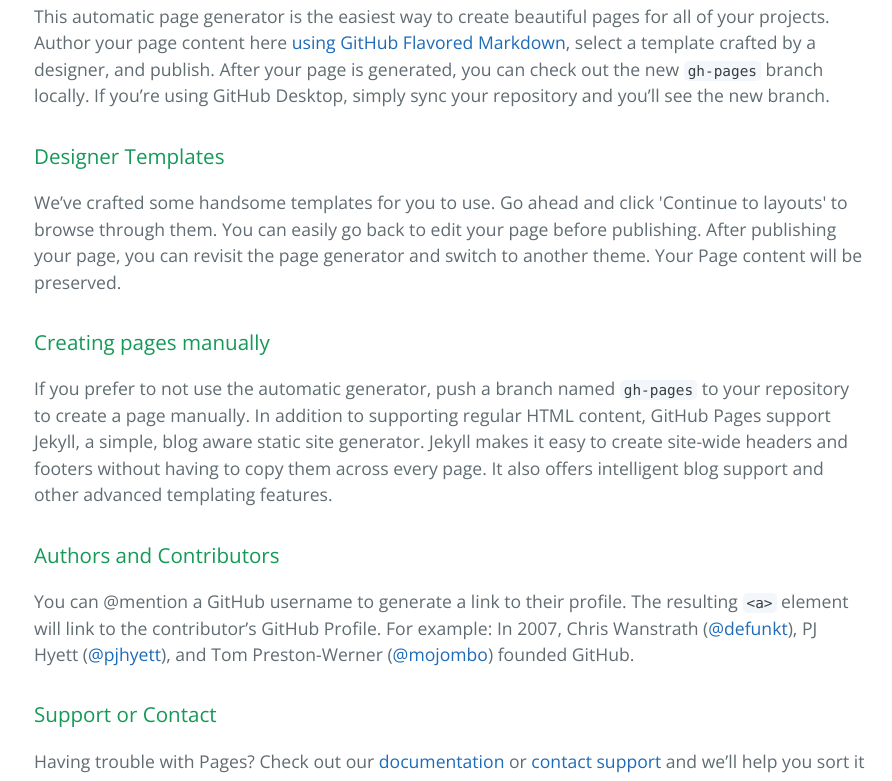
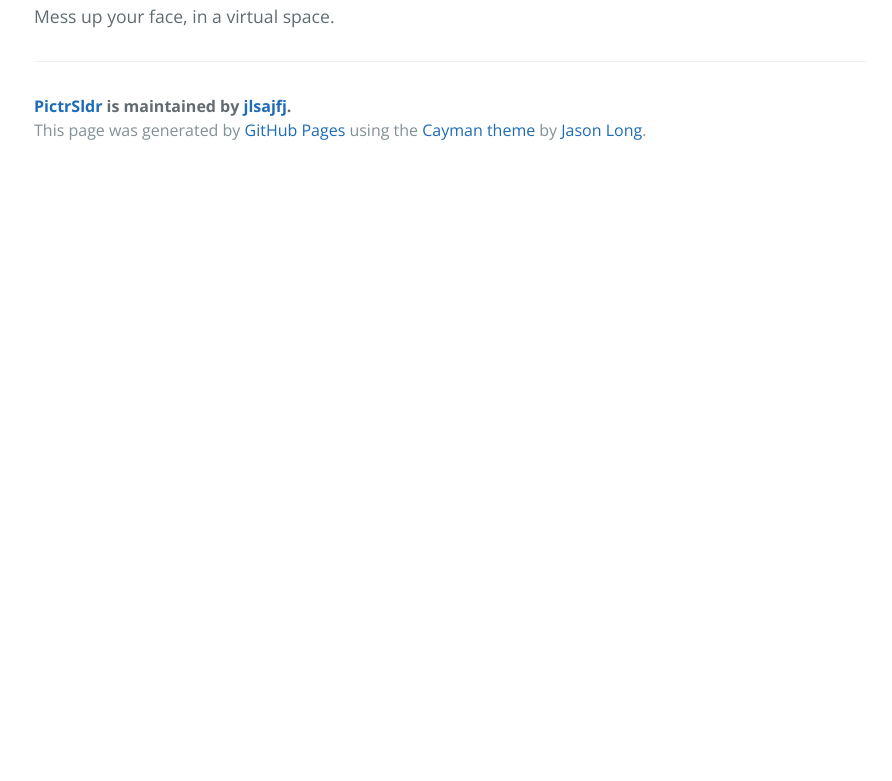
Before and after one commit to jlsajfj/PictrSldr, a plain HTML site: page index.html in a window 1280 px wide. Shown: the part 460-1241 px from the top of the page, without its empty margins (190-1082 px from the left). After the commit the page ends 800 px from the top, so only its background shows below. Drawn offline with nearby package versions, Linux system fonts and the light colour scheme.

```diff
--- a/index.html
+++ b/index.html
@@ -20,29 +20,9 @@
 
     <section class="main-content">
       <h3>
-<a id="welcome-to-github-pages" class="anchor" href="#welcome-to-github-pages" aria-hidden="true"><span aria-hidden="true" class="octicon octicon-link"></span></a>Welcome to GitHub Pages.</h3>
+<a id="pictrsldr" class="anchor" href="#pictrsldr" aria-hidden="true"><span aria-hidden="true" class="octicon octicon-link"></span></a>PictrSldr</h3>
 
-<p>This automatic page generator is the easiest way to create beautiful pages for all of your projects. Author your page content here <a href="https://guides.github.com/features/mastering-markdown/">using GitHub Flavored Markdown</a>, select a template crafted by a designer, and publish. After your page is generated, you can check out the new <code>gh-pages</code> branch locally. If you’re using GitHub Desktop, simply sync your repository and you’ll see the new branch.</p>
-
-<h3>
-<a id="designer-templates" class="anchor" href="#designer-templates" aria-hidden="true"><span aria-hidden="true" class="octicon octicon-link"></span></a>Designer Templates</h3>
-
-<p>We’ve crafted some handsome templates for you to use. Go ahead and click 'Continue to layouts' to browse through them. You can easily go back to edit your page before publishing. After publishing your page, you can revisit the page generator and switch to another theme. Your Page content will be preserved.</p>
-
-<h3>
-<a id="creating-pages-manually" class="anchor" href="#creating-pages-manually" aria-hidden="true"><span aria-hidden="true" class="octicon octicon-link"></span></a>Creating pages manually</h3>
-
-<p>If you prefer to not use the automatic generator, push a branch named <code>gh-pages</code> to your repository to create a page manually. In addition to supporting regular HTML content, GitHub Pages support Jekyll, a simple, blog aware static site generator. Jekyll makes it easy to create site-wide headers and footers without having to copy them across every page. It also offers intelligent blog support and other advanced templating features.</p>
-
-<h3>
-<a id="authors-and-contributors" class="anchor" href="#authors-and-contributors" aria-hidden="true"><span aria-hidden="true" class="octicon octicon-link"></span></a>Authors and Contributors</h3>
-
-<p>You can @mention a GitHub username to generate a link to their profile. The resulting <code>&lt;a&gt;</code> element will link to the contributor’s GitHub Profile. For example: In 2007, Chris Wanstrath (<a href="https://github.com/defunkt" class="user-mention">@defunkt</a>), PJ Hyett (<a href="https://github.com/pjhyett" class="user-mention">@pjhyett</a>), and Tom Preston-Werner (<a href="https://github.com/mojombo" class="user-mention">@mojombo</a>) founded GitHub.</p>
-
-<h3>
-<a id="support-or-contact" class="anchor" href="#support-or-contact" aria-hidden="true"><span aria-hidden="true" class="octicon octicon-link"></span></a>Support or Contact</h3>
-
-<p>Having trouble with Pages? Check out our <a href="https://help.github.com/pages">documentation</a> or <a href="https://github.com/contact">contact support</a> and we’ll help you sort it out.</p>
+<p>Mess up your face, in a virtual space.</p>
 
       <footer class="site-footer">
         <span class="site-footer-owner"><a href="https://github.com/jlsajfj/PictrSldr">PictrSldr</a> is maintained by <a href="https://github.com/jlsajfj">jlsajfj</a>.</span>
```
Also changed, not shown: params.json (+1 -1 lines).
